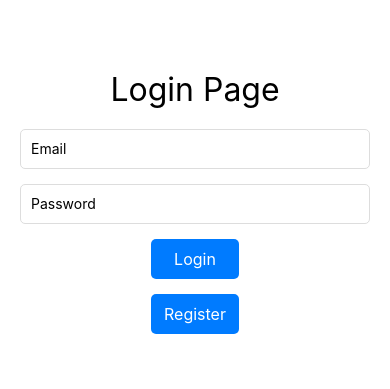
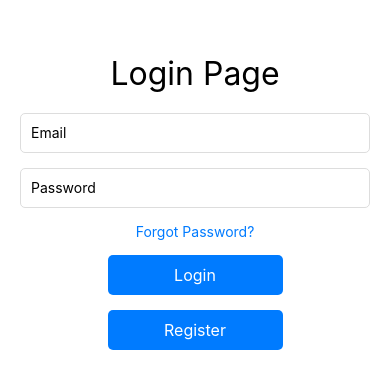
Before and after one commit to nguyenkhanhquy/baitap02-29-08-2024, a React Native app: screen /Register in a window 390 px wide. Shown: the part 213-602 px from the top of the page. Built offline with nearby package versions, Linux system fonts and the light colour scheme.

Commit message:
add: Forgot Password Screen

```diff
--- a/App.js
+++ b/App.js
@@ -7,6 +7,7 @@ import Intro from "./app/screens/Intro";
 import Login from "./app/screens/auth/Login";
 import Register from "./app/screens/auth/Register";
 import Home from "./app/screens/home/Home";
+import ForgotPassword from "./app/screens/auth/ForgotPassword";
 
 // Tạo Stack Navigator
 const Stack = createNativeStackNavigator();
@@ -24,6 +25,7 @@ const App = () => {
                 <Stack.Screen name="Login" component={Login} />
                 <Stack.Screen name="Register" component={Register} />
                 <Stack.Screen name="Home" component={Home} />
+                <Stack.Screen name="ForgotPassword" component={ForgotPassword} />
             </Stack.Navigator>
         </NavigationContainer>
     );
--- /dev/null
+++ b/app/screens/auth/ForgotPassword.js
@@ -0,0 +1,27 @@
+import React, { useState } from "react";
+import { StyleSheet, Text, TextInput, View, Alert, TouchableOpacity } from "react-native";
+import CommonStyles from "../style/CommonStyles";
+
+const ForgotPassword = ({ navigation }) => {
+    const [email, setEmail] = useState("");
+
+    const handleResetPassword = async () => {};
+
+    return (
+        <View style={CommonStyles.container}>
+            <Text style={CommonStyles.title}>Login Page</Text>
+
+            <TextInput style={CommonStyles.input} placeholder="Email" value={email} onChangeText={setEmail} />
+
+            <TouchableOpacity style={CommonStyles.button} onPress={handleResetPassword}>
+                <Text style={CommonStyles.buttonText}>Reset Password</Text>
+            </TouchableOpacity>
+
+            <TouchableOpacity style={CommonStyles.button} onPress={() => navigation.navigate("Login")}>
+                <Text style={CommonStyles.buttonText}>Back</Text>
+            </TouchableOpacity>
+        </View>
+    );
+};
+
+export default ForgotPassword;
--- a/app/screens/auth/Login.js
+++ b/app/screens/auth/Login.js
@@ -1,6 +1,7 @@
 import React, { useState } from "react";
 import { StyleSheet, Text, TextInput, View, Alert, TouchableOpacity } from "react-native";
 import { login } from "../../api/AuthAPIService";
+import CommonStyles from "../style/CommonStyles";
 
 const Login = ({ navigation }) => {
     const [email, setEmail] = useState("");
@@ -22,69 +23,44 @@ const Login = ({ navigation }) => {
     };
 
     return (
-        <View style={styles.container}>
-            <Text style={styles.title}>Login Page</Text>
+        <View style={CommonStyles.container}>
+            <Text style={CommonStyles.title}>Login Page</Text>
 
-            <TextInput style={styles.input} placeholder="Email" value={email} onChangeText={setEmail} />
+            <TextInput style={CommonStyles.input} placeholder="Email" value={email} onChangeText={setEmail} />
             <TextInput
-                style={styles.input}
+                style={CommonStyles.input}
                 placeholder="Password"
                 secureTextEntry
                 value={password}
                 onChangeText={setPassword}
             />
 
-            <TouchableOpacity style={styles.button} onPress={handleLogin}>
-                <Text style={styles.buttonText}>Login</Text>
+            <TouchableOpacity onPress={() => navigation.navigate("ForgotPassword")}>
+                <Text style={styles.forgotPasswordText}>Forgot Password?</Text>
+            </TouchableOpacity>
+
+            <TouchableOpacity style={CommonStyles.button} onPress={handleLogin}>
+                <Text style={CommonStyles.buttonText}>Login</Text>
             </TouchableOpacity>
 
             <TouchableOpacity
-                style={styles.button}
+                style={CommonStyles.button}
                 onPress={() => {
                     setEmail("");
                     setPassword("");
                     navigation.navigate("Register");
                 }}
             >
-                <Text style={styles.buttonText}>Register</Text>
+                <Text style={CommonStyles.buttonText}>Register</Text>
             </TouchableOpacity>
         </View>
     );
 };
 
 const styles = StyleSheet.create({
-    container: {
-        flex: 1,
-        backgroundColor: "#fff",
-        alignItems: "center",
-        justifyContent: "center",
-        padding: 20,
-    },
-    title: {
-        fontSize: 32,
-        marginBottom: 20,
-    },
-    input: {
-        width: "100%",
-        height: 40,
-        borderColor: "#ddd",
-        borderWidth: 1,
-        borderRadius: 5,
-        paddingHorizontal: 10,
+    forgotPasswordText: {
+        color: "#007bff",
         marginBottom: 15,
-    },
-    button: {
-        width: "25%",
-        height: 40,
-        backgroundColor: "#007bff",
-        borderRadius: 5,
-        justifyContent: "center",
-        alignItems: "center",
-        marginBottom: 15,
-    },
-    buttonText: {
-        color: "#fff",
-        fontSize: 16,
     },
 });
 
--- a/app/screens/auth/Register.js
+++ b/app/screens/auth/Register.js
@@ -1,6 +1,7 @@
 import React, { useState } from "react";
 import { StyleSheet, Text, TextInput, View, Alert, TouchableOpacity } from "react-native";
 import { register } from "../../api/AuthAPIService";
+import CommonStyles from "../style/CommonStyles";
 
 const Register = ({ navigation }) => {
     const [email, setEmail] = useState("");
@@ -22,64 +23,28 @@ const Register = ({ navigation }) => {
     };
 
     return (
-        <View style={styles.container}>
-            <Text style={styles.title}>Register Page</Text>
+        <View style={CommonStyles.container}>
+            <Text style={CommonStyles.title}>Register Page</Text>
 
-            <TextInput style={styles.input} placeholder="Email" value={email} onChangeText={setEmail} />
-            <TextInput style={styles.input} placeholder="Full Name" value={fullName} onChangeText={setfullName} />
+            <TextInput style={CommonStyles.input} placeholder="Email" value={email} onChangeText={setEmail} />
+            <TextInput style={CommonStyles.input} placeholder="Full Name" value={fullName} onChangeText={setfullName} />
             <TextInput
-                style={styles.input}
+                style={CommonStyles.input}
                 placeholder="Password"
                 secureTextEntry
                 value={password}
                 onChangeText={setPassword}
             />
 
-            <TouchableOpacity style={styles.button} onPress={handleRegister}>
-                <Text style={styles.buttonText}>Register</Text>
+            <TouchableOpacity style={CommonStyles.button} onPress={handleRegister}>
+                <Text style={CommonStyles.buttonText}>Register</Text>
             </TouchableOpacity>
 
-            <TouchableOpacity style={styles.button} onPress={() => navigation.navigate("Login")}>
-                <Text style={styles.buttonText}>Back</Text>
+            <TouchableOpacity style={CommonStyles.button} onPress={() => navigation.navigate("Login")}>
+                <Text style={CommonStyles.buttonText}>Back</Text>
             </TouchableOpacity>
         </View>
     );
 };
 
-const styles = StyleSheet.create({
-    container: {
-        flex: 1,
-        backgroundColor: "#fff",
-        alignItems: "center",
-        justifyContent: "center",
-        padding: 20,
-    },
-    title: {
-        fontSize: 32,
-        marginBottom: 20,
-    },
-    input: {
-        width: "100%",
-        height: 40,
-        borderColor: "#ddd",
-        borderWidth: 1,
-        borderRadius: 5,
-        paddingHorizontal: 10,
-        marginBottom: 15,
-    },
-    button: {
-        width: "25%",
-        height: 40,
-        backgroundColor: "#007bff",
-        borderRadius: 5,
-        justifyContent: "center",
-        alignItems: "center",
-        marginBottom: 15,
-    },
-    buttonText: {
-        color: "#fff",
-        fontSize: 16,
-    },
-});
-
 export default Register;
--- a/app/screens/home/Home.js
+++ b/app/screens/home/Home.js
@@ -1,4 +1,5 @@
 import { StyleSheet, Text, View, TouchableOpacity } from "react-native";
+import CommonStyles from "../style/CommonStyles";
 
 const Home = ({ navigation, route }) => {
     // Lấy tham số từ route
@@ -9,44 +10,21 @@ const Home = ({ navigation, route }) => {
     };
 
     return (
-        <View style={styles.container}>
-            <Text style={styles.title}>Home Page</Text>
+        <View style={CommonStyles.container}>
+            <Text style={CommonStyles.title}>Home Page</Text>
             <Text style={styles.profile}>Hello {name}</Text>
 
-            <TouchableOpacity style={styles.button} onPress={handleLogout}>
-                <Text style={styles.buttonText}>Logout</Text>
+            <TouchableOpacity style={CommonStyles.button} onPress={handleLogout}>
+                <Text style={CommonStyles.buttonText}>Logout</Text>
             </TouchableOpacity>
         </View>
     );
 };
 
 const styles = StyleSheet.create({
-    container: {
-        flex: 1,
-        backgroundColor: "#fff",
-        alignItems: "center",
-        justifyContent: "center",
-        padding: 20,
-    },
-    title: {
-        fontSize: 32,
-    },
     profile: {
-        fontSize: 16,
+        fontSize: 20,
         marginBottom: 10,
-    },
-    button: {
-        width: "25%",
-        height: 40,
-        backgroundColor: "#007bff",
-        borderRadius: 5,
-        justifyContent: "center",
-        alignItems: "center",
-        marginBottom: 15,
-    },
-    buttonText: {
-        color: "#fff",
-        fontSize: 16,
     },
 });
 
--- /dev/null
+++ b/app/screens/style/CommonStyles.js
@@ -0,0 +1,39 @@
+import { StyleSheet } from "react-native";
+
+const CommonStyles = StyleSheet.create({
+    container: {
+        flex: 1,
+        backgroundColor: "#fff",
+        alignItems: "center",
+        justifyContent: "center",
+        padding: 20,
+    },
+    title: {
+        fontSize: 32,
+        marginBottom: 20,
+    },
+    input: {
+        width: "100%",
+        height: 40,
+        borderColor: "#ddd",
+        borderWidth: 1,
+        borderRadius: 5,
+        paddingHorizontal: 10,
+        marginBottom: 15,
+    },
+    button: {
+        width: "50%",
+        height: 40,
+        backgroundColor: "#007bff",
+        borderRadius: 5,
+        justifyContent: "center",
+        alignItems: "center",
+        marginBottom: 15,
+    },
+    buttonText: {
+        color: "#fff",
+        fontSize: 16,
+    },
+});
+
+export default CommonStyles;
```
